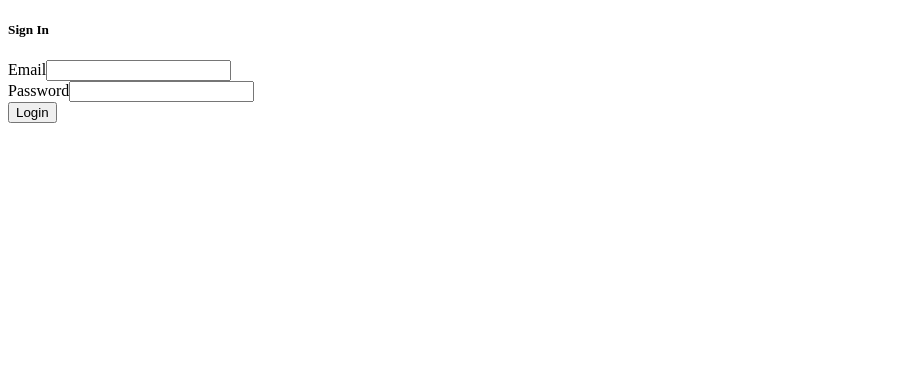
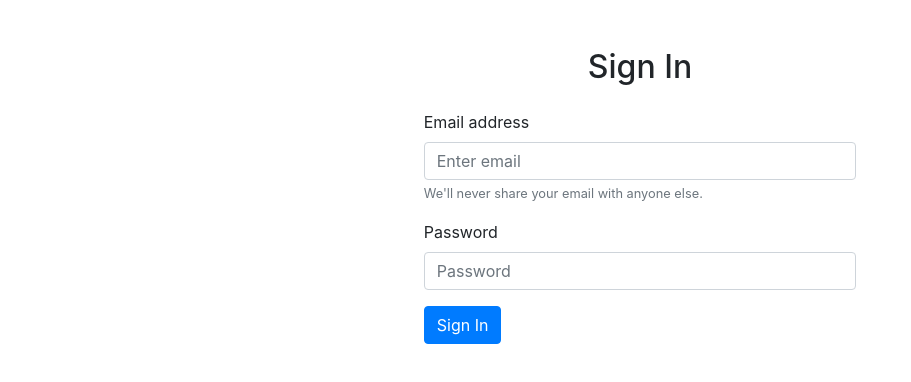
Before and after one commit to Raywire/ireporter-frontend, a React app: page /signin in a window 1280 px wide. Shown: the top 382 px of the page, without its empty margins (0-911 px from the left). Built offline with nearby package versions, Linux system fonts and the light colour scheme.

Commit message:
[#166103524]Sets up sass styling and bootstrap

```diff
--- a/package.json
+++ b/package.json
@@ -23,12 +23,15 @@
   },
   "homepage": "https://github.com/Raywire/ireporter-frontend#readme",
   "dependencies": {
+    "bootstrap": "^4.3.1",
+    "node-sass": "^4.12.0",
     "react": "^16.8.6",
     "react-dom": "^16.8.6",
     "react-redux": "^7.0.3",
     "react-router-dom": "^5.0.0",
     "redux": "^4.0.1",
-    "redux-thunk": "^2.3.0"
+    "redux-thunk": "^2.3.0",
+    "sass-loader": "^7.1.0"
   },
   "devDependencies": {
     "@babel/cli": "^7.4.4",
--- a/src/App.js
+++ b/src/App.js
@@ -1,4 +1,5 @@
 import React from 'react';
+import './themes/custom.scss';
 import { BrowserRouter, Switch, Route } from 'react-router-dom';
 import SignIn from './containers/auth/SignIn';
 
--- a/src/containers/auth/SignIn.js
+++ b/src/containers/auth/SignIn.js
@@ -4,28 +4,27 @@ class SignIn extends Component {
 
   render() {
     return (
-      <div className="container">
-        <form className="white">
-          <h5 className="grey-text text-darken-3">Sign In</h5>
-          <div className="input-field">
-            <label htmlFor="email">Email</label>
-            <input type="email" id="email" />
+      <div className="container d-flex align-items-center justify-content-center">
+      <div className="col-lg-5">
+          <h2 className="text-center mb-4 mt-5">Sign In</h2>
+        <form>
+          <div className="form-group">
+            <label htmlFor="exampleInputEmail1">Email address</label>
+            <input type="email" className="form-control" id="exampleInputEmail1" aria-describedby="emailHelp" placeholder="Enter email" />
+            <small id="emailHelp" className="form-text text-muted">We'll never share your email with anyone else.</small>
           </div>
-          <div className="input-field">
-            <label htmlFor="password">Password</label>
-            <input type="password" id="password" />
+          <div className="form-group">
+            <label htmlFor="exampleInputPassword1">Password</label>
+            <input type="password" className="form-control" id="exampleInputPassword1" placeholder="Password" />
           </div>
-          <div className="input-field">
-            <button className="btn pink lighten-1 z-depth-0">Login</button>
-            <div className="red-text center">
-              { null }
-            </div>
+          <div className="form-group form-check">
+            <p>{null}</p>
           </div>
+          <button type="submit" className="btn btn-primary">Sign In</button>
         </form>
+        </div>
       </div>
     )
   }
 }
-
-
 export default SignIn;
--- /dev/null
+++ b/src/themes/custom.scss
@@ -0,0 +1,5 @@
+// Include Bootstrap and Bootstrap modules here.
+// Ensure that all variable definitions are placed
+// AFTER the Bootstrap imports.
+@import "../../node_modules/bootstrap/scss/bootstrap.scss";
+// Define your variable overrides here
--- a/webpack.config.js
+++ b/webpack.config.js
@@ -18,10 +18,11 @@ module.exports = {
                 }
             },
             {
-                test: /\.css$/,
+                test: /\.scss$/,
                 use: [
-                    {loader: 'style-loader'},
-                    {loader: 'css-loader'}
+                    "style-loader",
+                    "css-loader",
+                    "sass-loader"
                 ]
             },
             {
```
